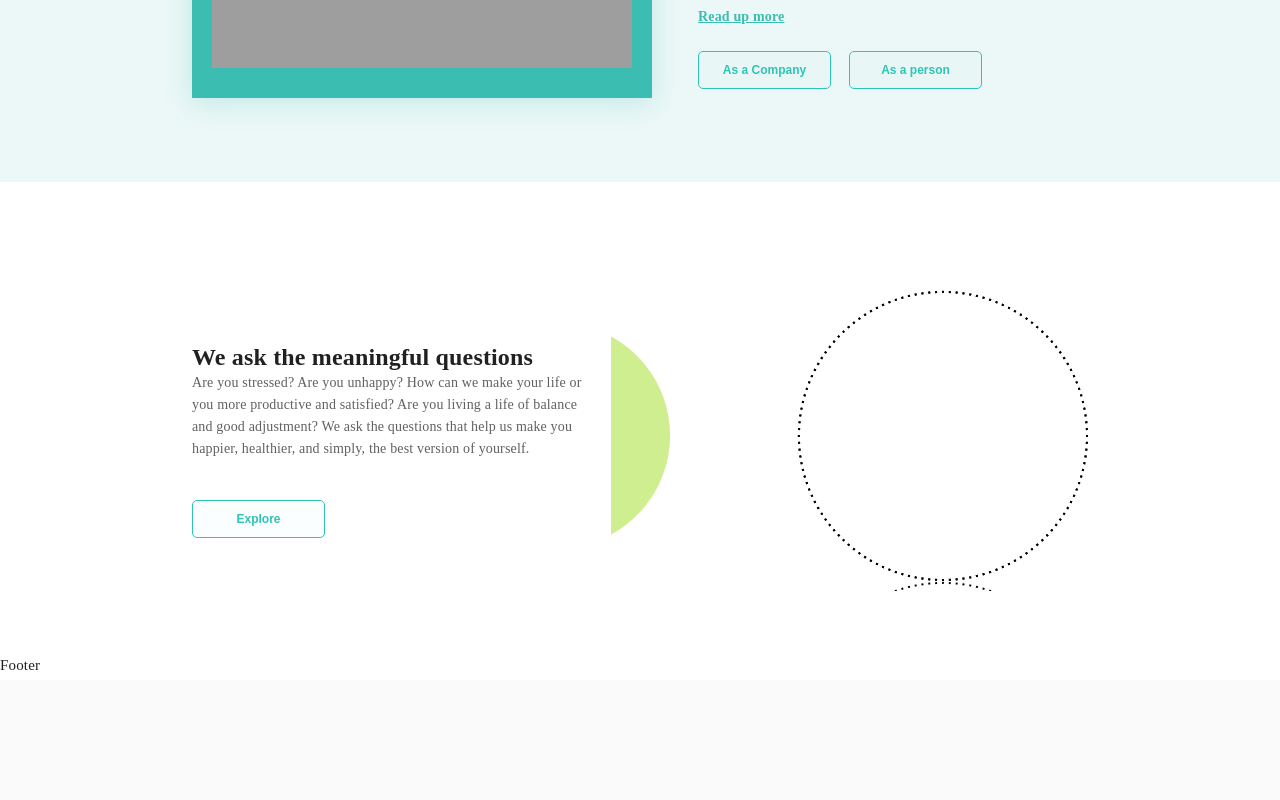
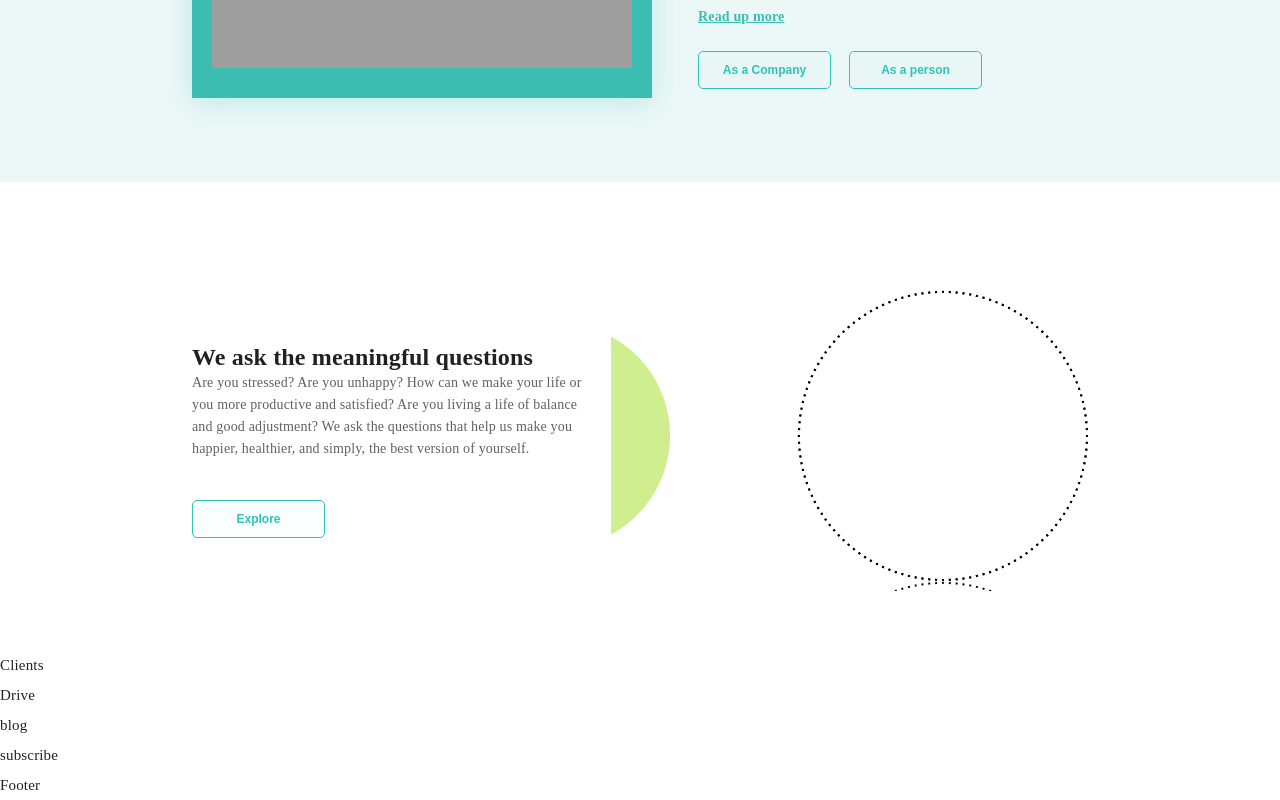
Before and after one commit to Kaeyz/react-app, a React (Create React App) app: page / in a window 1280 px wide. Shown: the part 844-1644 px from the top of the page. Before the commit the page ends 1524 px from the top, so only its background shows below. Built offline with nearby package versions, Linux system fonts and the light colour scheme; grey boxes are pictures that could not be loaded.

Commit message:
ADD: added needed components for home view

```diff
--- /dev/null
+++ b/src/components/aboutUs/Clients.js
@@ -0,0 +1,23 @@
+// modules
+import React from 'react';
+import styled from 'styled-components';
+
+
+const Wrapper = styled.div`
+
+	/* clients styling goes here */
+
+`;
+
+export default function Clients() {
+	return (
+		<Wrapper>
+			{/* clients component goes here */}
+			Clients
+		</Wrapper>
+	);
+}
+
+Clients.propTypes = {
+	//TODO: clients prop types goes here
+};
--- /dev/null
+++ b/src/components/aboutUs/Drive.js
@@ -0,0 +1,23 @@
+// modules
+import React from 'react';
+import styled from 'styled-components';
+
+
+const Wrapper = styled.div`
+
+	/* Drive styling goes here */
+
+`;
+
+export default function Drive() {
+	return (
+		<Wrapper>
+			{/* drive component goes here */}
+			Drive
+		</Wrapper>
+	);
+}
+
+Drive.propTypes = {
+	//TODO: drive prop types goes here
+};
--- /dev/null
+++ b/src/components/blog/Blog.js
@@ -0,0 +1,26 @@
+// modules
+import React from 'react';
+import styled from 'styled-components';
+//import PropTypes from 'prop-types';
+
+
+const Wrapper = styled.div `
+
+	/* blog css styling goes here */
+
+`;
+
+export default function Blog() {
+	return (
+		<Wrapper >
+
+			{/* blog component goes here */}
+			blog
+
+		</Wrapper>
+	);
+}
+
+Blog.propTypes = {
+	//TODO: blog prop types goes here
+};
--- /dev/null
+++ b/src/components/subscribe/Subscribe.js
@@ -0,0 +1,26 @@
+// modules
+import React from 'react';
+import styled from 'styled-components';
+//import PropTypes from 'prop-types';
+
+
+const Wrapper = styled.div `
+
+	/* subscribe styling goes here */
+
+`;
+
+export default function Subscribe() {
+	return (
+		<Wrapper >
+
+			{/* subscribe component goes here */}
+			subscribe
+
+		</Wrapper>
+	);
+}
+
+Subscribe.propTypes = {
+	//TODO: subscribe prop types goes here
+};
--- a/src/views/Home.js
+++ b/src/views/Home.js
@@ -3,6 +3,10 @@ import HomeHero from '../components/home/HomeHero';
 import VideoCarousel from '../components/home/VideoCarousel';
 import Card1 from '../components/home/Card1';
 import AppLayout from '../components/layouts/appLayout/AppLayout';
+import Subscribe from '../components/subscribe/Subscribe';
+import Blog from '../components/blog/Blog';
+import Drive from '../components/aboutUs/Drive';
+import Clients from '../components/aboutUs/Clients';
 
 const Home = () => {
 	return (
@@ -10,6 +14,10 @@ const Home = () => {
 			<HomeHero />
 			<VideoCarousel />
 			<Card1 />
+			<Clients />
+			<Drive />
+			<Blog />
+			<Subscribe />
 		</AppLayout>
 	);
 };
```
